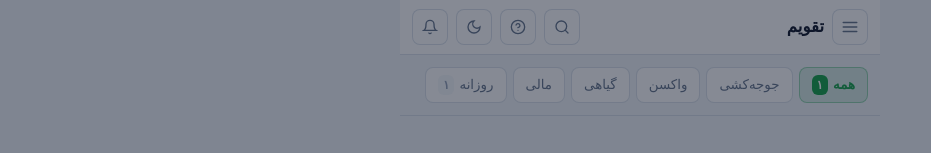
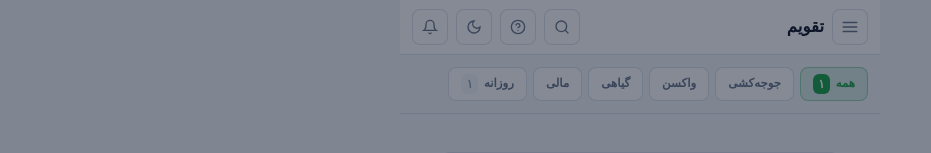
Before and after one commit to RAdinehh/bird-new, a React (Vite) app: page /cal in a window 1280 px wide. Shown: the top 153 px of the page, without its empty margins (0-931 px from the left). Built offline with nearby package versions, Linux system fonts and the light colour scheme; a small style sheet from the web is missing; a web font is replaced by a local one.

Commit message:
style(cal): align top filter tabs and today button with design tokens

```diff
--- a/src/mod/cal/MonthView.tsx
+++ b/src/mod/cal/MonthView.tsx
@@ -89,13 +89,19 @@ export default function MonthView({ events, onDayClick, filter }: Props) {
         onClick={goToday}
         style={{
           alignSelf: 'center',
-          padding: '6px 16px',
+          height: 34,
+          padding: '0 14px',
           background: 'var(--accent-soft)',
           border: '1px solid var(--accent-border)',
-          borderRadius: 8,
+          borderRadius: 'var(--r-md)',
           color: 'var(--accent)',
-          fontSize: 'var(--fs-sm)',
+          fontSize: 'var(--fs-xs)',
           fontWeight: 700,
+          opacity: 1,
+          boxShadow: 'none',
+          display: 'inline-flex',
+          alignItems: 'center',
+          gap: 6,
           cursor: 'pointer',
           fontFamily: 'inherit'
         }}
--- a/src/mod/cal/index.tsx
+++ b/src/mod/cal/index.tsx
@@ -87,18 +87,21 @@ export default function Cal() {
               type="button"
               onClick={() => setFilter(f.id)}
               style={{
-                padding: '7px 12px',
-                fontSize: 'var(--fs-sm)',
+                height: 34,
+                padding: '0 12px',
+                fontSize: 'var(--fs-xs)',
                 background: active ? 'var(--accent-soft)' : 'var(--btn-bg)',
                 border: '1px solid ' + (active ? 'var(--accent-border)' : 'var(--border)'),
-                borderRadius: 8,
+                borderRadius: 'var(--r-md)',
                 color: active ? 'var(--accent)' : 'var(--muted)',
-                fontWeight: active ? 700 : 500,
+                fontWeight: active ? 700 : 600,
+                opacity: 1,
+                boxShadow: 'none',
                 cursor: 'pointer',
                 fontFamily: 'inherit',
-                display: 'flex',
+                display: 'inline-flex',
                 alignItems: 'center',
-                gap: 5,
+                gap: 6,
                 whiteSpace: 'nowrap'
               }}
             >
```
